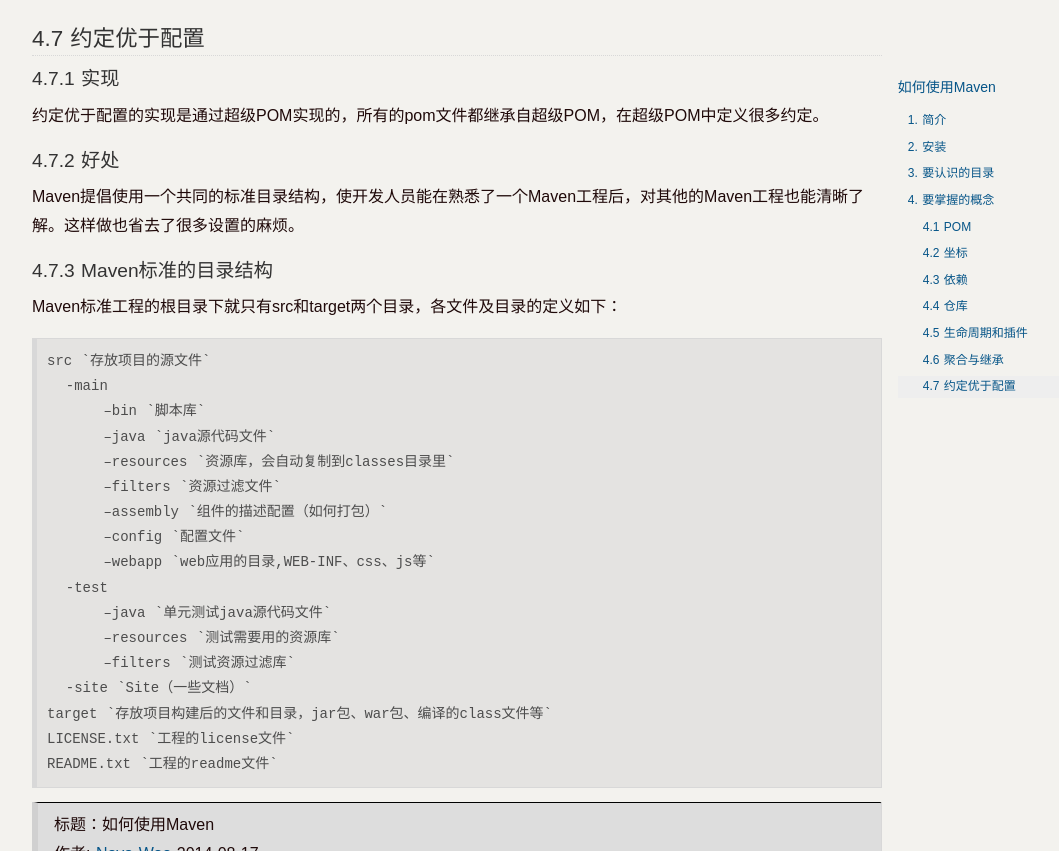
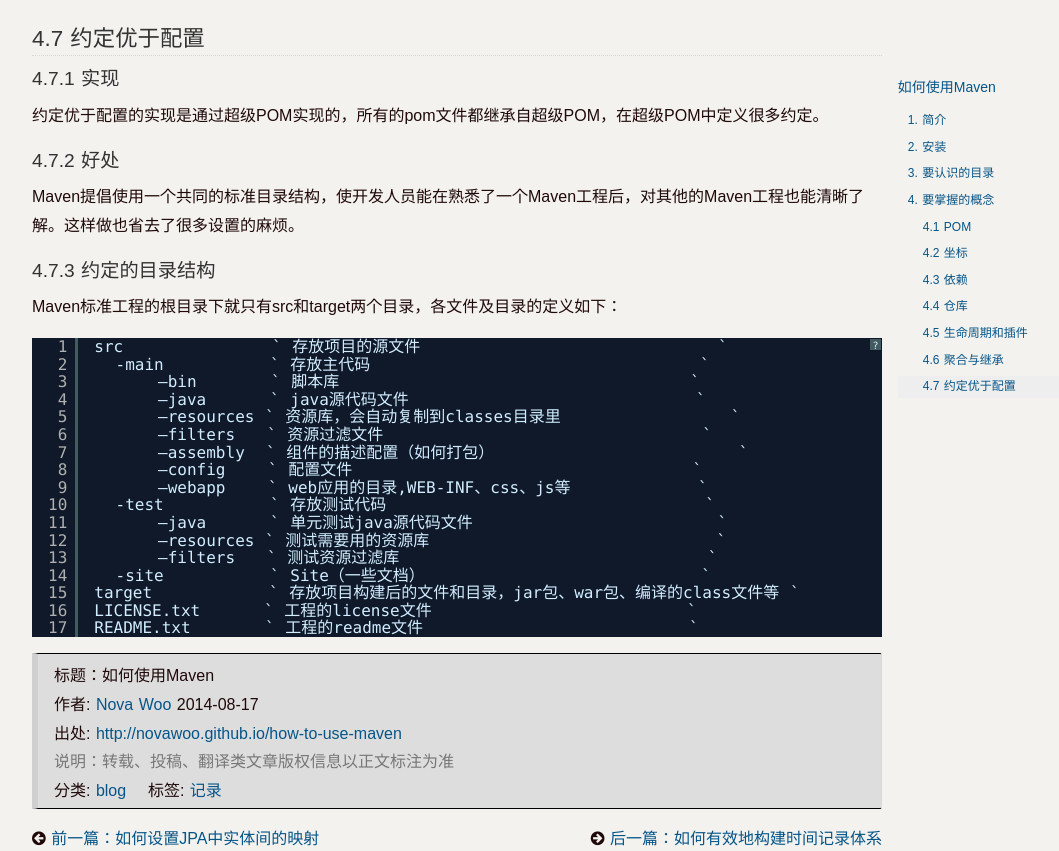
Before and after one commit to novawoo/novawoo.github.com, a Jekyll site: the page built from _posts/blog/2014-08-17-how-to-use-maven.md, in a window 1280 px wide and 1400 px high, scrolled down 7943 px. Shown: the top 851 px of the window, without its empty margins (183-1242 px from the left). Built offline with Jekyll 4.4.1, drawn with Linux system fonts in a browser that asks for light colours; Markdown is read by kramdown in place of the engine named in the settings; a script that is not in the unit is left out; comment, search, counter and statistics services are not loaded; some of the changed lines change nothing that is shown; grey boxes are pictures that could not be loaded.

Commit message:
modified:   _posts/blog/2014-08-17-how-to-use-maven.md 	new file:   _posts/blog/2014-09-11-JPA-map.md

```diff
--- a/_posts/blog/2014-08-17-how-to-use-maven.md
+++ b/_posts/blog/2014-08-17-how-to-use-maven.md
@@ -191,23 +191,25 @@
 #### 4.7.2 好处
 Maven提倡使用一个共同的标准目录结构，使开发人员能在熟悉了一个Maven工程后，对其他的Maven工程也能清晰了解。这样做也省去了很多设置的麻烦。
 
-#### 4.7.3 Maven标准的目录结构
+#### 4.7.3 约定的目录结构
 Maven标准工程的根目录下就只有src和target两个目录，各文件及目录的定义如下：
 
-    src `存放项目的源文件`
-      -main
-          –bin `脚本库`
-          –java `java源代码文件`
-          –resources `资源库，会自动复制到classes目录里`
-          –filters `资源过滤文件`
-          –assembly `组件的描述配置（如何打包）`
-          –config `配置文件`
-          –webapp `web应用的目录,WEB-INF、css、js等`
-      -test
-          –java `单元测试java源代码文件`
-          –resources `测试需要用的资源库`
-          –filters `测试资源过滤库`
-      -site `Site（一些文档）`
-    target `存放项目构建后的文件和目录，jar包、war包、编译的class文件等`
-    LICENSE.txt `工程的license文件`
-    README.txt `工程的readme文件`
+<pre class="brush:plain text">
+    src              ` 存放项目的源文件                            `
+      -main          ` 存放主代码                               `
+          –bin       ` 脚本库                                 `
+          –java      ` java源代码文件                           `
+          –resources ` 资源库，会自动复制到classes目录里                `
+          –filters   ` 资源过滤文件                              `
+          –assembly  ` 组件的描述配置（如何打包）                       `
+          –config    ` 配置文件                                `
+          –webapp    ` web应用的目录,WEB-INF、css、js等            `
+      -test          ` 存放测试代码                              `
+          –java      ` 单元测试java源代码文件                       `
+          –resources ` 测试需要用的资源库                           `
+          –filters   ` 测试资源过滤库                             `
+      -site          ` Site（一些文档）                          `
+    target           ` 存放项目构建后的文件和目录，jar包、war包、编译的class文件等 `
+    LICENSE.txt      ` 工程的license文件                        `
+    README.txt       ` 工程的readme文件                         `
+</pre>
--- /dev/null
+++ b/_posts/blog/2014-09-11-JPA-map.md
@@ -0,0 +1,80 @@
+---
+layout:     post
+title:      如何设置JPA中实体间的映射
+category:   blog
+description: 使用JPA（Hibernate实现）做实体映射时的一些记录
+tags:
+ - 记录
+---
+## 1.实体间映射关系的作用
+给实体间设置映射关系后，就可以通过JPA或ORMapping框架的API，轻松的获得实体中复杂的属性（如：对象、对象集合），而不用自己写冗余重复的sql，同时框架还提供自动建表等功能。这样能减少差错率，提高开发效率，当然这只是ORMapping框架的好处之一，其他好处不再赘述。
+
+## 2.实体间映射关系介绍
+总的来说实体间映射关系有：一对一、一对多和多对多几种关系，细分起来他们又有单向和双向之分，下面来一一介绍.
+
+## 3.各关系说明
+`To`前面的代表本实体，`To`后面的代表另一实体
+
+- OneToOne：本实体中只有**单个的**另一个实体，另一实体中也只有**单个的**本实体
+- OneToMany：本实体中有**多个的**另一个实体，另一实体中只有**单个的**本实体
+- ManyToOne: 本实体中只有**单个的**另一个实体，另一实体中只有**多个的**本实体
+- ManyToMany: 本实体中只有**多个的**另一个实体，另一实体中只有**多个的**本实体
+
+### 单双向的说明
+
+- 单向：表示可以从本实体获得另一实体，而另一实体却不能反向获得本实体
+- 双向：表示关联的双方可以互相获得
+
+### 术语介绍
+
+- 关系的拥有端（发出端）
+- 关系的反端（接收端），常见到`inverse`，就是指这一端
+
+## 4.实体间映射关系的使用
+具体见：[Hibernate,JPA对象关系映射之关联关系映射策略](www.ibm.com/developerworks/cn/java/j-lo-jparelated/)
+### 小结
+1. 单向时，另一实体中不要声明本实体，且反端不配置注解
+2. 双向一对一时，根据业务判断出，被主要操作的一端（有时候两端差不多，那就随便加），在这端加上`mappedBy`和`cascade = { CascadeType.ALL }, fetch = FetchType.LAZY`，其中`cascade`和`fetch`的值，根据实际情况来确定**[可参考](www.blogjava.net/stone840/archive/2013/03/05/396062.html)**
+3. 双向一对多关系时，**集合上**要写`mappedBy`和`cascade = { CascadeType.ALL }, fetch = FetchType.LAZY`，其中`cascade`和`fetch`的值，根据实际情况来确定**[可参考](www.blogjava.net/stone840/archive/2013/03/05/396062.html)**，例如：
+<pre class="brush:java">
+@Entity
+public class Person implements Serializable {
+   private static final long serialVersionUID = 1L;
+   @Id
+   @GeneratedValue(strategy = GenerationType.AUTO)
+   private Long id;
+   private String name;
+   private int age;
+   @OneToMany(cascade = { CascadeType.ALL }, fetch = FetchType.LAZY, mappedBy = "person1")
+   private List<CellPhone> cellPhones;
+   // Getters and Setters
+}
+
+@Entity
+public class CellPhone implements Serializable {
+   private static final long serialVersionUID = 1L;
+   @Id
+   @GeneratedValue(strategy = GenerationType.AUTO)
+   private Long id;
+   private String manufacture;
+   private String color;
+   private Long  phoneNo;
+   @ManyToOne
+   private Person person1;
+   // Getters and Setters
+}
+</pre>
+4. 双向多对多时，根据业务判断出，被主要操作的一端（有时候两端差不多，那就随便加），在这端加上`mappedBy` `cascade = { CascadeType.ALL }, fetch = FetchType.LAZY`，其中`cascade`和`fetch`的值，根据实际情况来确定**[可参考](www.blogjava.net/stone840/archive/2013/03/05/396062.html)**
+
+## 5.如何确定实体间的映射关系
+根据业务的实际需要确定，简单来说，就是按两实体在各自实体中的声明来确定，具体方法间例子；**千万不要根据业务对象之间的关系来确定**，因为大部分时候，业务对象间的关系可以很灵活，多对一可以，多对多也对，只有业务需要才是根本。
+
+例子：
+
+1. 你想在`A实体`里获得`B实体`，即在`A实体`中定义了一个`B实体`，那么就确定好了`B实体`在`A实体`中的注解为`@XToOne`,
+2. `X`需要通过`A实体`在`B实体`的定义来确定，
+3. 如果在`B实体`有一个`A实体`的集合属性，那么这个`X`就是`Many`，即`B实体`在`A实体`中的注解为`@ManyToOne`，`A实体`在`B实体`中的注解为`@OneToMany`，
+4. 如果在`B实体`有一个`A实体`属性，那么这个`X`就是`One`，即`B实体`在`A实体`中的注解为`@OneToOne`，`A实体`在`B实体`中的注解为`@OneToOne`，
+5. 如果在`B实体`没有`A实体`属性，那么这个`X`就既可以是`One`也可以是`Many`，即`B实体`在`A实体`中的注解为`@OneToOne`或`@ManyToOne`
+
+例子有点绕，多推敲几遍就会领会了。
```
